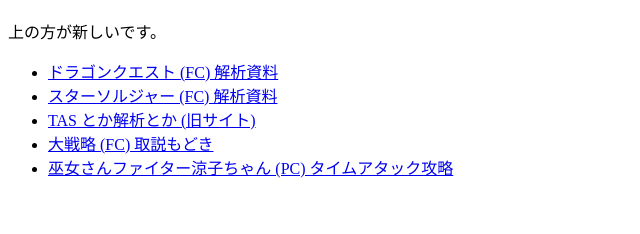
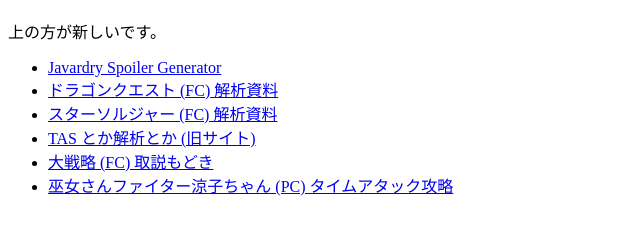
Before and after one commit to taotao54321/taotao54321.github.io, a plain HTML site: page index.html in a window 1280 px wide. Shown: the part 70-304 px from the top of the page, without its empty margins (0-640 px from the left). Drawn offline with Linux system fonts and the light colour scheme.

Commit message:
Javardry スポイラー生成器へのリンクを追加

```diff
--- a/index.html
+++ b/index.html
@@ -11,6 +11,7 @@
 <p>上の方が新しいです。</p>
 
 <ul>
+  <li><a href="JavardrySpoiler/">Javardry Spoiler Generator</a></li>
   <li><a href="DQ1Resource/">ドラゴンクエスト (FC) 解析資料</a></li>
   <li><a href="StarSoldierResource/">スターソルジャー (FC) 解析資料</a></li>
   <li><a href="appsouko/">TAS とか解析とか (旧サイト)</a></li>
```
